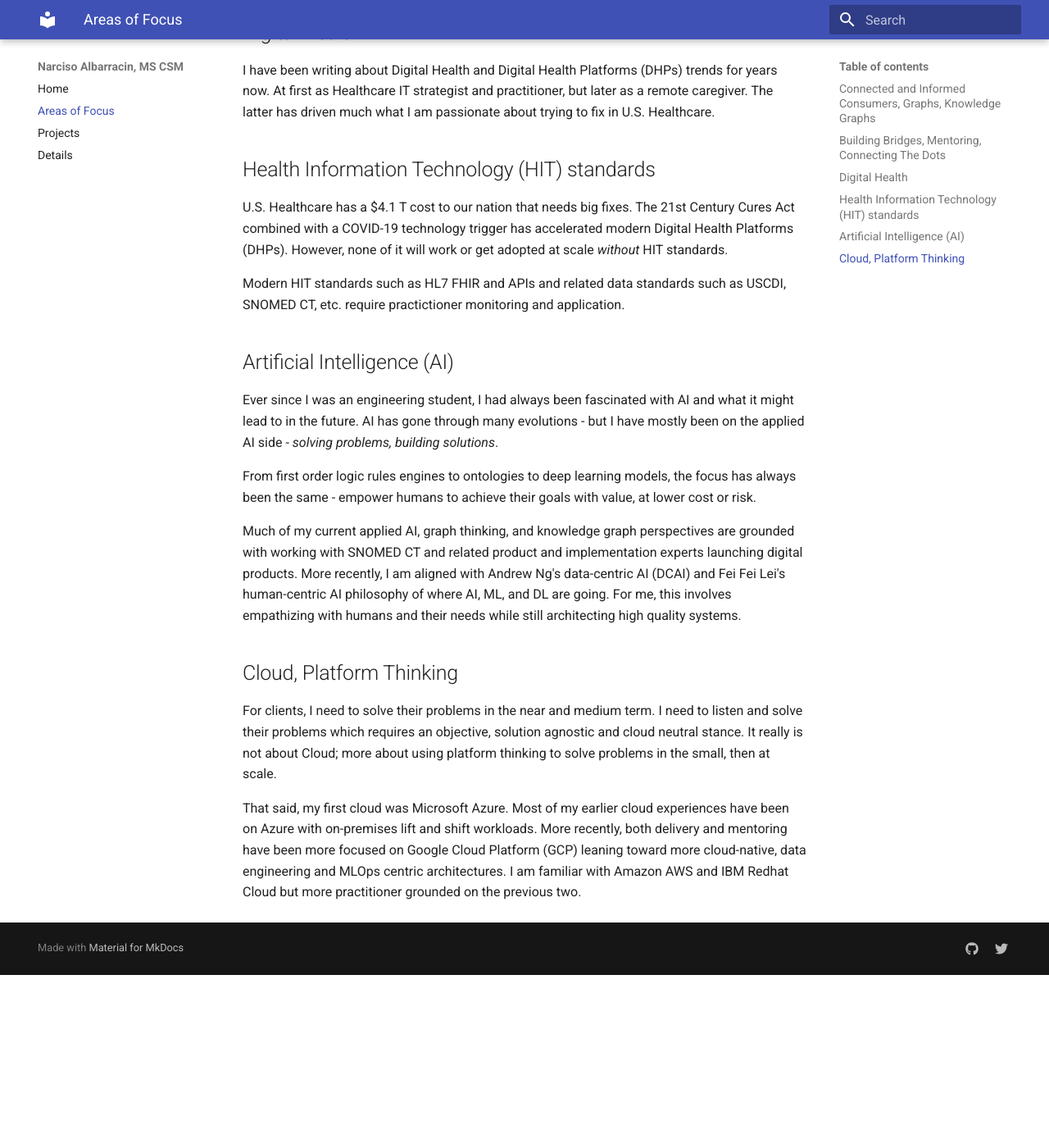
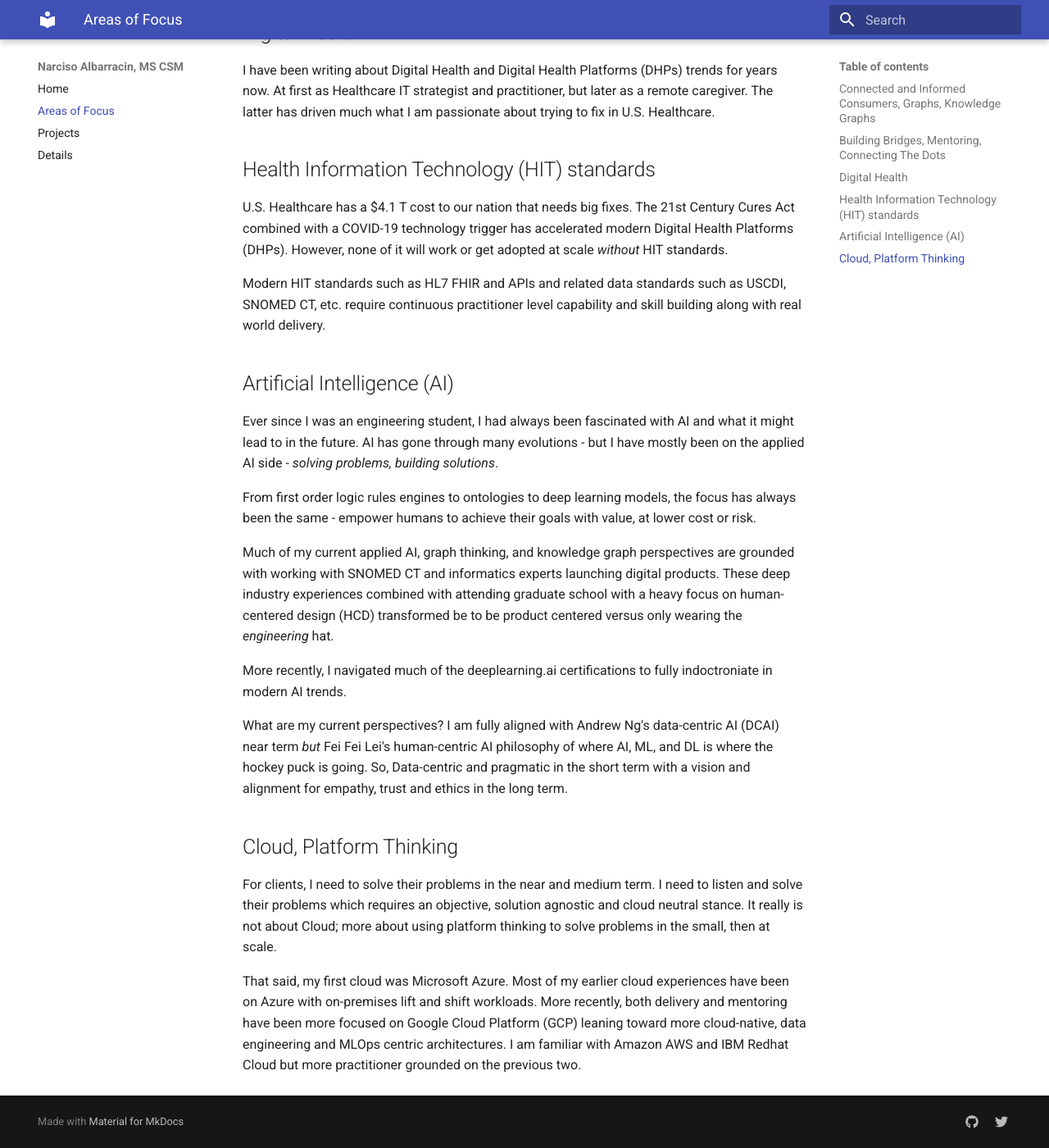
Before and after one commit to nalbarr/portfolio, an MkDocs documentation site: the page built from docs/areas.md, in a window 1280 px wide and 1400 px high, scrolled down 1074 px. Shown: the whole window at 82% size. Built offline with MkDocs 1.6.1 and Material for MkDocs 9.7.7, drawn with Linux system fonts in a browser that asks for light colours; before the commit the page ends 2263 px from its top, so only the background shows below that.

Commit message:
Update areas.md

```diff
--- a/docs/areas.md
+++ b/docs/areas.md
@@ -26,14 +26,18 @@ I have been writing about Digital Health and Digital Health Platforms (DHPs) tre
 ## Health Information Technology (HIT) standards
 U.S. Healthcare has a $4.1 T cost to our nation that needs big fixes.  The 21st Century Cures Act combined with a COVID-19 technology trigger has accelerated modern Digital Health Platforms (DHPs).  However, none of it will work or get adopted at scale *without* HIT standards.
 
-Modern HIT standards such as HL7 FHIR and APIs and related data standards such as USCDI, SNOMED CT, etc. require practictioner monitoring and application.
+Modern HIT standards such as HL7 FHIR and APIs and related data standards such as USCDI, SNOMED CT, etc. require continuous practitioner level capability and skill building along with real world delivery.
 
 ## Artificial Intelligence (AI)
 Ever since I was an engineering student, I had always been fascinated with AI and what it might lead to in the future.  AI has gone through many evolutions - but I have mostly been on the applied AI side - *solving problems, building solutions*.
 
 From first order logic rules engines to ontologies to deep learning models, the focus has always been the same - empower humans to achieve their goals with value, at lower cost or risk.
 
-Much of my current applied AI, graph thinking, and knowledge graph perspectives are grounded with working with SNOMED CT  and related product and implementation experts launching digital products.  More recently, I am aligned with Andrew Ng's data-centric AI (DCAI) and Fei Fei Lei's human-centric AI philosophy of where AI, ML, and DL are going.  For me, this involves empathizing with humans and their needs while still architecting high quality systems.
+Much of my current applied AI, graph thinking, and knowledge graph perspectives are grounded with working with SNOMED CT and informatics experts launching digital products.  These deep industry experiences combined with attending graduate school with a heavy focus on human-centered design (HCD) transformed be to be product centered versus only wearing the *engineering* hat.
+
+More recently, I navigated much of the deeplearning.ai certifications to fully indoctroniate in modern AI trends.
+
+What are my current perspectives?  I am fully aligned with Andrew Ng's data-centric AI (DCAI) near term *but* Fei Fei Lei's human-centric AI philosophy of where AI, ML, and DL is where the hockey puck is going.  So, Data-centric and pragmatic in the short term with a vision and alignment for empathy, trust and ethics in the long term.
 
 ## Cloud, Platform Thinking
 For clients, I need to solve their problems in the near and medium term.  I need to listen and solve their problems which requires an objective, solution agnostic and cloud neutral stance.  It really is not about Cloud; more about using platform thinking to solve problems in the small, then at scale.
```
